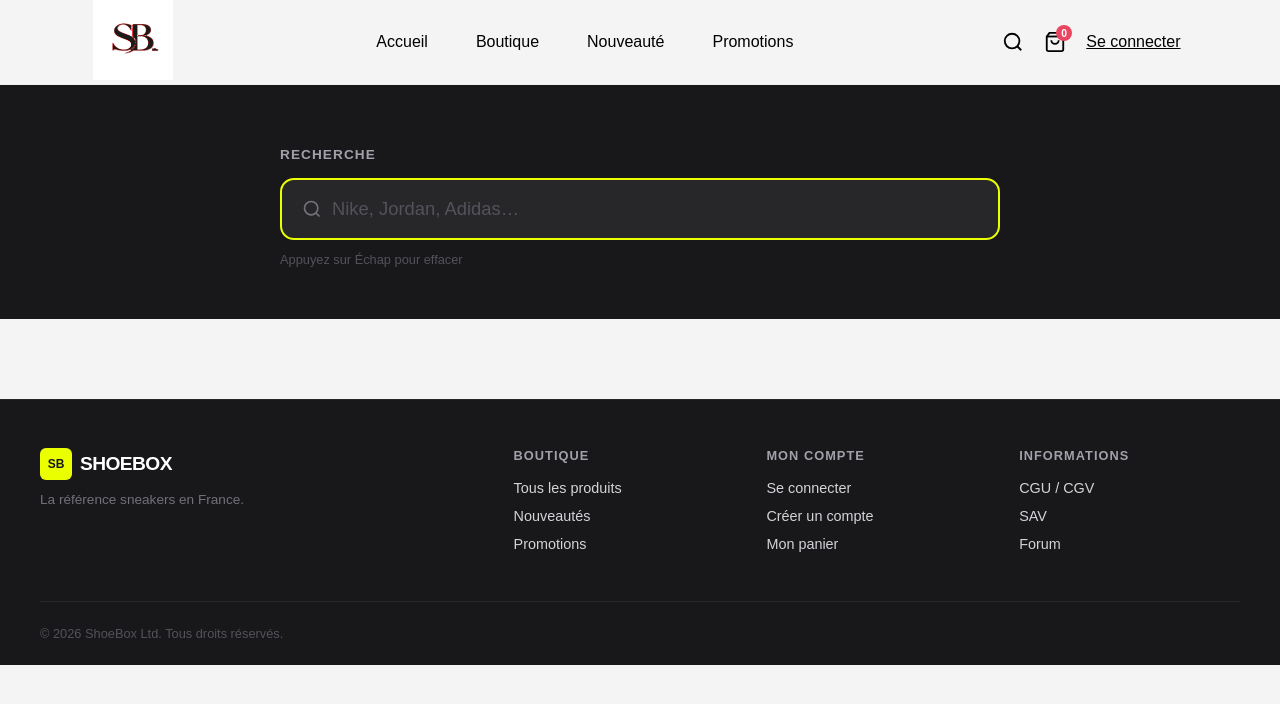
After one commit to NSDKING/APPweb, a PHP site: page /pages/Search/search.html in a window 1280 px wide. The commit adds this page. Shown: the top 704 px of the page. Run offline with PHP 8.4, Linux system fonts and the light colour scheme.

Commit message:
feat: Enhance search functionality with overlay and dedicated search page

```diff
--- a/frontend/assets/css/main.css
+++ b/frontend/assets/css/main.css
@@ -435,23 +457,39 @@
 
 /* ── Footer ───────────────────────────────────────────── */
 .footer {
-  border-top: 1px solid #f4f4f5;
-  padding: 3rem 1rem;
-  text-align: center;
+  background: #18181b;
+  color: #fff;
+  border-top: 1px solid #27272a;
+  padding: 0 1rem;
+}
+
+.footer__top {
+  max-width: 1200px;
+  margin: 0 auto;
+  padding: 3rem 0;
+  display: grid;
+  grid-template-columns: 2fr 1fr 1fr 1fr;
+  gap: 2rem;
 }
 
 .footer__brand {
   display: flex;
-  justify-content: center;
+  flex-direction: column;
+  align-items: flex-start;
+  gap: 0.5rem;
+}
+
+.footer__brand > div,
+.footer__brand > span {
+  display: flex;
   align-items: center;
   gap: 0.5rem;
-  margin-bottom: 1rem;
 }
 
 .footer__logo-box {
   width: 32px;
   height: 32px;
-  background: #18181b;
+  background: #EAFF00;
   border-radius: 6px;
   display: flex;
   align-items: center;
@@ -459,7 +497,7 @@
 }
 
 .footer__logo-text {
-  color: #EAFF00;
+  color: #18181b;
   font-weight: 700;
   font-size: 0.75rem;
 }
@@ -468,16 +506,65 @@
   font-weight: 900;
   font-size: 1.2rem;
   letter-spacing: -0.03em;
+  color: #fff;
 }
 
-.footer__copy { color: #a1a1aa; font-size: 0.875rem; }
+.footer__tagline {
+  color: #71717a;
+  font-size: 0.85rem;
+  margin: 4px 0 0;
+}
+
+.footer__col-title {
+  font-size: 0.8rem;
+  font-weight: 700;
+  text-transform: uppercase;
+  letter-spacing: 0.08em;
+  color: #a1a1aa;
+  margin: 0 0 1rem;
+}
+
+.footer__col-links {
+  list-style: none;
+  padding: 0;
+  margin: 0;
+  display: flex;
+  flex-direction: column;
+  gap: 0.6rem;
+}
+
+.footer__col-links a {
+  color: #d4d4d8;
+  text-decoration: none;
+  font-size: 0.9rem;
+  transition: color 0.2s;
+}
+
+.footer__col-links a:hover {
+  color: #fff;
+}
+
+.footer__bottom {
+  border-top: 1px solid #27272a;
+  max-width: 1200px;
+  margin: 0 auto;
+  padding: 1.5rem 0;
+}
+
+.footer__copy {
+  color: #52525b;
+  font-size: 0.8rem;
+  margin: 0;
+}
 
 /* Responsive */
 @media (max-width: 1024px) {
   .featured__grid { grid-template-columns: repeat(2, 1fr); }
+  .footer__top { grid-template-columns: 1fr 1fr; }
 }
 @media (max-width: 600px) {
   .featured__grid { grid-template-columns: 1fr; }
   .featured__see-all { display: none; }
   .banner__inner { height: auto; padding: 3rem 1.5rem; }
+  .footer__top { grid-template-columns: 1fr; }
 }
--- /dev/null
+++ b/frontend/assets/css/search.css
@@ -0,0 +1,82 @@
+.search-hero {
+  background: #18181b;
+  padding: 48px 24px 40px;
+}
+.search-hero__inner {
+  max-width: 720px;
+  margin: 0 auto;
+}
+.search-hero__label {
+  color: #a1a1aa;
+  font-size: 0.85rem;
+  font-weight: 600;
+  text-transform: uppercase;
+  letter-spacing: 0.08em;
+  margin-bottom: 16px;
+}
+.search-hero__bar {
+  display: flex;
+  align-items: center;
+  background: #27272a;
+  border: 2px solid #3f3f46;
+  border-radius: 14px;
+  padding: 6px 6px 6px 20px;
+  gap: 10px;
+  transition: border-color 0.2s;
+}
+.search-hero__bar:focus-within {
+  border-color: #EAFF00;
+}
+.search-hero__icon {
+  color: #71717a;
+  flex-shrink: 0;
+  display: flex;
+}
+.search-hero__input {
+  flex: 1;
+  background: none;
+  border: none;
+  outline: none;
+  font-size: 1.15rem;
+  color: #fff;
+  padding: 12px 0;
+}
+.search-hero__input::placeholder { color: #52525b; }
+.search-hero__clear {
+  display: none;
+  background: #3f3f46;
+  border: none;
+  border-radius: 8px;
+  color: #a1a1aa;
+  cursor: pointer;
+  padding: 8px 14px;
+  font-size: 0.85rem;
+  align-items: center;
+  transition: background 0.15s, color 0.15s;
+}
+.search-hero__clear:hover { background: #52525b; color: #fff; }
+.search-hero__hint { color: #52525b; font-size: 0.8rem; margin-top: 12px; }
+
+.search-results {
+  max-width: 1200px;
+  margin: 40px auto;
+  padding: 0 24px;
+}
+.search-results__count { font-size: 0.9rem; color: #777; margin-bottom: 24px; }
+
+.products-grid {
+  display: grid;
+  grid-template-columns: repeat(4, 1fr);
+  gap: 24px;
+}
+
+.no-results {
+  text-align: center;
+  padding: 60px 0;
+  color: #aaa;
+}
+.no-results svg { opacity: 0.3; margin-bottom: 16px; display: block; margin-inline: auto; }
+
+@media (max-width: 1024px) { .products-grid { grid-template-columns: repeat(3, 1fr); } }
+@media (max-width: 700px)  { .products-grid { grid-template-columns: repeat(2, 1fr); } }
+@media (max-width: 440px)  { .products-grid { grid-template-columns: 1fr; } }
--- /dev/null
+++ b/frontend/pages/Search/search.html
@@ -0,0 +1,113 @@
+<!DOCTYPE html>
+<html lang="fr">
+<head>
+  <meta charset="UTF-8" />
+  <meta name="viewport" content="width=device-width, initial-scale=1.0" />
+  <title>Recherche – ShoeBox</title>
+
+  <link rel="stylesheet" href="../../assets/css/main.css" />
+  <link rel="stylesheet" href="../../assets/css/shop.css" />
+  <link rel="stylesheet" href="../../assets/css/layout.css" />
+  <link rel="stylesheet" href="../../assets/css/components.css" />
+  <link rel="stylesheet" href="../../assets/css/search.css" />
+</head>
+<body>
+
+  <!-- Navbar -->
+  <nav id="navbar" class="navbar">
+    <a href="/"><img src="../../assets/img/logo_shoebox.png" width="80" height="80" alt="ShoeBox" /></a>
+    <ul id="nav-links" class="navbar__links">
+      <li class="navbar__item"><a class="navbar__link" href="/">Accueil</a></li>
+      <li class="navbar__item"><a class="navbar__link" href="/pages/boutique/boutique.html">Boutique</a></li>
+      <li class="navbar__item"><a class="navbar__link" href="/pages/boutique/boutique.html?category=new">Nouveauté</a></li>
+      <li class="navbar__item"><a class="navbar__link" href="/pages/boutique/boutique.html?category=promo">Promotions</a></li>
+    </ul>
+    <div id="nav-actions" class="navbar__actions">
+      <button id="search-btn" class="navbar__icon-btn" aria-label="Search">
+        <svg xmlns="http://www.w3.org/2000/svg" width="22" height="22" fill="none" viewBox="0 0 24 24" stroke="currentColor" stroke-width="2">
+          <circle cx="11" cy="11" r="8"/><line x1="21" y1="21" x2="16.65" y2="16.65"/>
+        </svg>
+      </button>
+      <a href="/pages/shop/cart.html" id="cart-btn" class="navbar__icon-btn navbar__icon-btn--cart" aria-label="Cart">
+        <svg xmlns="http://www.w3.org/2000/svg" width="22" height="22" fill="none" viewBox="0 0 24 24" stroke="currentColor" stroke-width="2">
+          <path d="M6 2L3 6v14a2 2 0 002 2h14a2 2 0 002-2V6l-3-4z"/><line x1="3" y1="6" x2="21" y2="6"/><path d="M16 10a4 4 0 01-8 0"/>
+        </svg>
+        <span id="cart-count" class="navbar__cart-count">0</span>
+      </a>
+    </div>
+  </nav>
+
+  <!-- Search Hero -->
+  <div class="search-hero">
+    <div class="search-hero__inner">
+      <p class="search-hero__label">Recherche</p>
+      <div class="search-hero__bar">
+        <span class="search-hero__icon">
+          <svg xmlns="http://www.w3.org/2000/svg" width="20" height="20" fill="none" viewBox="0 0 24 24" stroke="currentColor" stroke-width="2">
+            <circle cx="11" cy="11" r="8"/><line x1="21" y1="21" x2="16.65" y2="16.65"/>
+          </svg>
+        </span>
+        <input id="search-page-input" class="search-hero__input" type="text" placeholder="Nike, Jordan, Adidas…" autocomplete="off" />
+        <button id="search-page-clear" class="search-hero__clear">Effacer</button>
+      </div>
+      <p class="search-hero__hint">Appuyez sur Échap pour effacer</p>
+    </div>
+  </div>
+
+  <!-- Results -->
+  <main class="search-results">
+    <p id="product-count" class="search-results__count"></p>
+    <div id="products-grid" class="products-grid"></div>
+    <div id="no-results" class="no-results" style="display:none;">
+      <svg xmlns="http://www.w3.org/2000/svg" width="48" height="48" fill="none" viewBox="0 0 24 24" stroke="currentColor" stroke-width="1.5">
+        <circle cx="11" cy="11" r="8"/><line x1="21" y1="21" x2="16.65" y2="16.65"/>
+      </svg>
+      <p>Aucun produit ne correspond à votre recherche.</p>
+    </div>
+  </main>
+
+  <footer id="footer" class="footer">
+    <div class="footer__top">
+      <div class="footer__brand">
+        <div style="display:flex;align-items:center;gap:8px;">
+          <div class="footer__logo-box"><span class="footer__logo-text">SB</span></div>
+          <span class="footer__name">SHOEBOX</span>
+        </div>
+        <p class="footer__tagline">La référence sneakers en France.</p>
+      </div>
+      <div class="footer__col">
+        <h4 class="footer__col-title">Boutique</h4>
+        <ul class="footer__col-links">
+          <li><a href="/pages/boutique/boutique.html">Tous les produits</a></li>
+          <li><a href="/pages/boutique/boutique.html?category=new">Nouveautés</a></li>
+          <li><a href="/pages/boutique/boutique.html?category=promo">Promotions</a></li>
+        </ul>
+      </div>
+      <div class="footer__col">
+        <h4 class="footer__col-title">Mon compte</h4>
+        <ul class="footer__col-links">
+          <li><a href="/pages/auth/login.html">Se connecter</a></li>
+          <li><a href="/pages/auth/register.html">Créer un compte</a></li>
+          <li><a href="/pages/shop/cart.html">Mon panier</a></li>
+        </ul>
+      </div>
+      <div class="footer__col">
+        <h4 class="footer__col-title">Informations</h4>
+        <ul class="footer__col-links">
+          <li><a href="/pages/legal/cgu-cgv.html">CGU / CGV</a></li>
+          <li><a href="/pages/reclamations/sav.html">SAV</a></li>
+          <li><a href="/pages/forum/index.html">Forum</a></li>
+        </ul>
+      </div>
+    </div>
+    <div class="footer__bottom">
+      <p class="footer__copy">© 2026 ShoeBox Ltd. Tous droits réservés.</p>
+    </div>
+  </footer>
+
+  <script src="../../assets/js/api.js"></script>
+  <script src="../../assets/js/navbar.js"></script>
+  <script src="../../assets/js/boutique.js"></script>
+  <script src="../../assets/js/search-page.js"></script>
+</body>
+</html>
```
Also changed, not shown: other parts of frontend/assets/css/main.css (+40 -18 lines), frontend/assets/js/search-page.js (added, +37 -0 lines), frontend/assets/js/search.js (+7 -38 lines), frontend/index.html (+41 -7 lines), frontend/pages/legal/cgu-cgv.html (added, +285 -0 lines).
